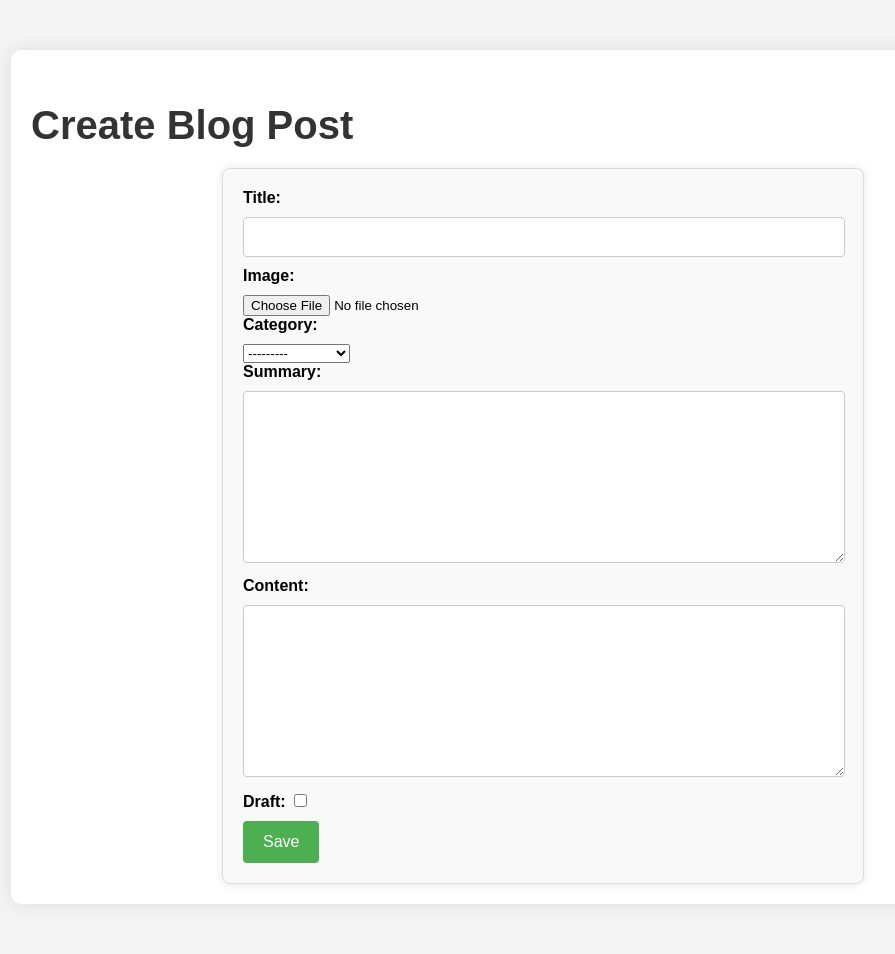
After one commit to Dineshkumaryara/banao_task1, a Django app: page /blog/create/ in a window 1280 px wide. The commit adds this page. Shown: the whole page, without its empty margins (97-992 px from the left). Run offline with Django 5.2, Linux system fonts and the light colour scheme; a user stored in the database is signed in.

Commit message:
implemented blog

```diff
--- a/accounts_app/admin.py
+++ b/accounts_app/admin.py
@@ -1,6 +1,6 @@
 from django.contrib import admin
 from django.contrib.auth.admin import UserAdmin
-from .models import CustomUser
+from .models import CustomUser, BlogPost
 
 
 class CustomUserAdmin(UserAdmin):
@@ -25,4 +25,5 @@ class CustomUserAdmin(UserAdmin):
         return queryset.filter(is_doctor=True)
 
 
+admin.site.register(BlogPost)
 admin.site.register(CustomUser, CustomUserAdmin)
--- a/accounts_app/forms.py
+++ b/accounts_app/forms.py
@@ -1,6 +1,7 @@
 from django import forms
 from django.contrib.auth.forms import UserCreationForm
 from .models import CustomUser
+from .models import BlogPost
 
 
 class PatientSignUpForm(UserCreationForm):
@@ -39,3 +40,10 @@ class DoctorSignUpForm(UserCreationForm):
         if commit:
             user.save()
         return user
+
+
+# blog
+class BlogPostForm(forms.ModelForm):
+    class Meta:
+        model = BlogPost
+        fields = ['title', 'image', 'category', 'summary', 'content', 'draft']
--- a/accounts_app/models.py
+++ b/accounts_app/models.py
@@ -1,5 +1,6 @@
 from django.contrib.auth.models import AbstractUser
 from django.db import models
+from django.contrib.auth import get_user_model
 
 
 class CustomUser(AbstractUser):
@@ -18,3 +19,32 @@ class Patient(models.Model):
 
 class Doctor(models.Model):
     user = models.OneToOneField(CustomUser, on_delete=models.CASCADE, primary_key=True)
+
+
+# blog
+class Category(models.Model):
+    name = models.CharField(max_length=100)
+
+    def __str__(self):
+        return self.name
+
+
+class BlogPost(models.Model):
+    CATEGORIES = [
+        ('Mental Health', 'Mental Health'),
+        ('Heart Disease', 'Heart Disease'),
+        ('Covid19', 'Covid19'),
+        ('Immunization', 'Immunization'),
+    ]
+
+    title = models.CharField(max_length=200)
+    image = models.ImageField(upload_to='blog_images/')
+    category = models.CharField(max_length=100, choices=CATEGORIES)
+    summary = models.TextField()
+    content = models.TextField()
+    draft = models.BooleanField(default=False)
+    author = models.ForeignKey(get_user_model(), on_delete=models.CASCADE)
+    created_at = models.DateTimeField(auto_now_add=True)
+
+    def __str__(self):
+        return self.title
--- /dev/null
+++ b/accounts_app/templates/create_blog_post.html
@@ -0,0 +1,97 @@
+<!DOCTYPE html>
+<html>
+<head>
+    <title>Create Blog Post</title>
+    <style>
+        body {
+            font-family: 'Arial', sans-serif;
+            background-color: #f4f4f4;
+            margin: 0;
+            padding: 0;
+            text-align: center;
+        }
+        .container {
+            width: 80%;
+            margin: 50px auto;
+            padding: 20px;
+            background-color: #fff;
+            border-radius: 10px;
+            box-shadow: 0 0 20px rgba(0,0,0,0.1);
+            text-align: left;
+        }
+        h2 {
+            font-size: 2.5em;
+            color: #333;
+            margin-bottom: 20px;
+        }
+        form {
+            max-width: 600px;
+            margin: 0 auto;
+            padding: 20px;
+            background-color: #f9f9f9;
+            border: 1px solid #ddd;
+            border-radius: 8px;
+            box-shadow: 0 0 10px rgba(0,0,0,0.1);
+        }
+        label {
+            display: block;
+            font-weight: bold;
+            margin-bottom: 10px;
+        }
+        input[type="text"], input[type="email"], textarea {
+            width: calc(100% - 20px);
+            padding: 10px;
+            margin-bottom: 10px;
+            border: 1px solid #ccc;
+            border-radius: 4px;
+            font-size: 1em;
+        }
+        textarea {
+            height: 150px;
+            resize: vertical;
+        }
+        .image-upload {
+            margin-bottom: 10px;
+        }
+        button[type="submit"] {
+            background-color: #4CAF50;
+            color: white;
+            padding: 12px 20px;
+            border: none;
+            border-radius: 4px;
+            cursor: pointer;
+            font-size: 1em;
+            transition: background-color 0.3s;
+        }
+        button[type="submit"]:hover {
+            background-color: #45a049;
+        }
+    </style>
+</head>
+<body>
+    <div class="container">
+        <h2>Create Blog Post</h2>
+        <form method="post" enctype="multipart/form-data">
+            {% csrf_token %}
+            <label for="id_title">Title:</label>
+            {{ form.title }}
+
+            <label for="id_image" class="image-upload">Image:</label>
+            {{ form.image }}
+
+            <label for="id_category">Category:</label>
+            {{ form.category }}
+
+            <label for="id_summary">Summary:</label>
+            {{ form.summary }}
+
+            <label for="id_content">Content:</label>
+            {{ form.content }}
+
+            <label for="id_draft">Draft: {{ form.draft }} </label>
+
+            <button type="submit">Save</button>
+        </form>
+    </div>
+</body>
+</html>
--- a/accounts_app/urls.py
+++ b/accounts_app/urls.py
@@ -2,7 +2,6 @@ from django.urls import path
 from . import views
 from django.conf import settings
 from django.conf.urls.static import static
-from django.contrib.auth import views as auth_views
 
 urlpatterns = [
                   path('', views.home, name='home'),
@@ -12,4 +11,7 @@ urlpatterns = [
                   path('dashboard/patient/', views.patient_dashboard, name='patient_dashboard'),
                   path('dashboard/doctor/', views.doctor_dashboard, name='doctor_dashboard'),
                   path('logout/', views.logout_view, name='logout'),
-              ] + static(settings.MEDIA_URL, document_root=settings.MEDIA_ROOT)+static(settings.STATIC_URL, document_root=settings.STATIC_ROOT)
+                  path('blog/create/', views.create_blog_post, name='create_blog_post'),
+                  path('edit/<int:post_id>/', views.edit_blog_post, name='edit_blog_post'),
+              ] + static(settings.MEDIA_URL, document_root=settings.MEDIA_ROOT) + static(settings.STATIC_URL,
+                                                                                         document_root=settings.STATIC_ROOT)
--- a/accounts_app/views.py
+++ b/accounts_app/views.py
@@ -1,8 +1,10 @@
-from django.shortcuts import render, redirect
+from django.shortcuts import render, get_object_or_404, redirect
 from django.contrib.auth import login, logout
 from django.contrib.auth.forms import AuthenticationForm
 from django.contrib.auth.decorators import login_required
 from .forms import PatientSignUpForm, DoctorSignUpForm
+from .models import BlogPost
+from .forms import BlogPostForm
 
 
 def home(request):
@@ -61,3 +63,46 @@ def patient_dashboard(request):
 @login_required
 def doctor_dashboard(request):
     return render(request, 'doctor_dashboard.html', {'user': request.user})
+
+
+# blog
+@login_required
+def create_blog_post(request):
+    if request.method == 'POST':
+        form = BlogPostForm(request.POST, request.FILES)
+        if form.is_valid():
+            blog_post = form.save(commit=False)
+            blog_post.author = request.user
+            blog_post.save()
+            return redirect('doctor_dashboard')
+    else:
+        form = BlogPostForm()
+    return render(request, 'create_blog_post.html', {'form': form})
+
+
+@login_required
+def doctor_dashboard(request):
+    posts = BlogPost.objects.filter(author=request.user)
+    return render(request, 'doctor_dashboard.html', {'posts': posts})
+
+
+@login_required
+def patient_dashboard(request):
+    posts = BlogPost.objects.filter(draft=False)
+    for post in posts:
+        post.summary = ' '.join(post.summary.split()[:15]) + '...'
+    return render(request, 'patient_dashboard.html', {'posts': posts})
+
+
+# edit blog
+@login_required
+def edit_blog_post(request, post_id):
+    blog_post = get_object_or_404(BlogPost, id=post_id, author=request.user)
+    if request.method == 'POST':
+        form = BlogPostForm(request.POST, request.FILES, instance=blog_post)
+        if form.is_valid():
+            form.save()
+            return redirect('doctor_dashboard')
+    else:
+        form = BlogPostForm(instance=blog_post)
+    return render(request, 'edit_blog_post.html', {'form': form, 'blog_post': blog_post})
```
Also changed, not shown: accounts_app/templates/doctor_dashboard.html (+67 -13 lines), accounts_app/templates/edit_blog_post.html (added, +81 -0 lines), accounts_app/templates/patient_dashboard.html (+81 -14 lines), banao/settings.py (+13 -13 lines), accounts_app/migrations/0003_category_blogpost.py (added), db.sqlite3, media/blog_images/Screenshot_2024-07-01_210350.png (added), media/blog_images/Screenshot_6.png (added), media/blog_images/cartoon-with-red-sign.jpg (added), media/blog_images/in.png (added), media/blog_images/unnamed.jpg (added), media/profile_pics/Screenshot_2024-06-25_195509.png (added), 1 other file.
